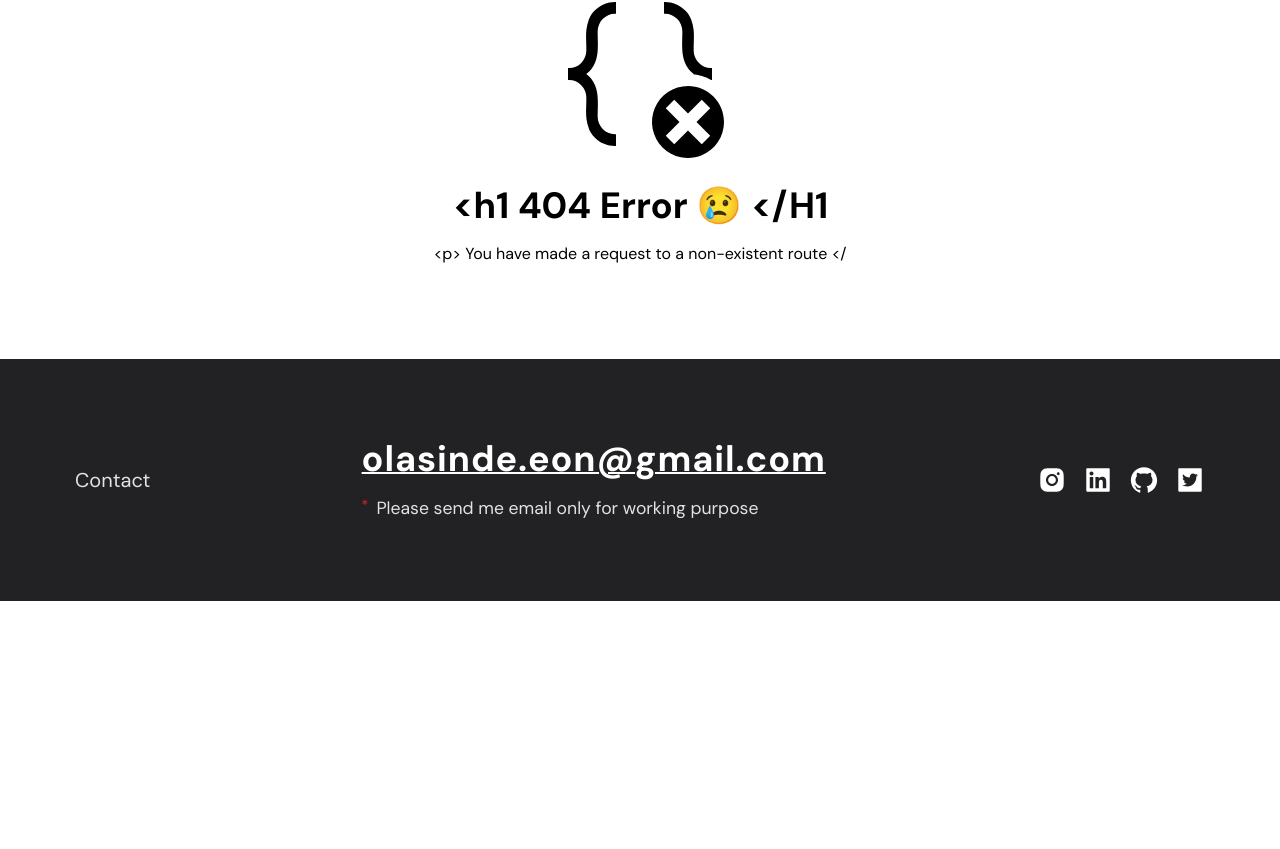
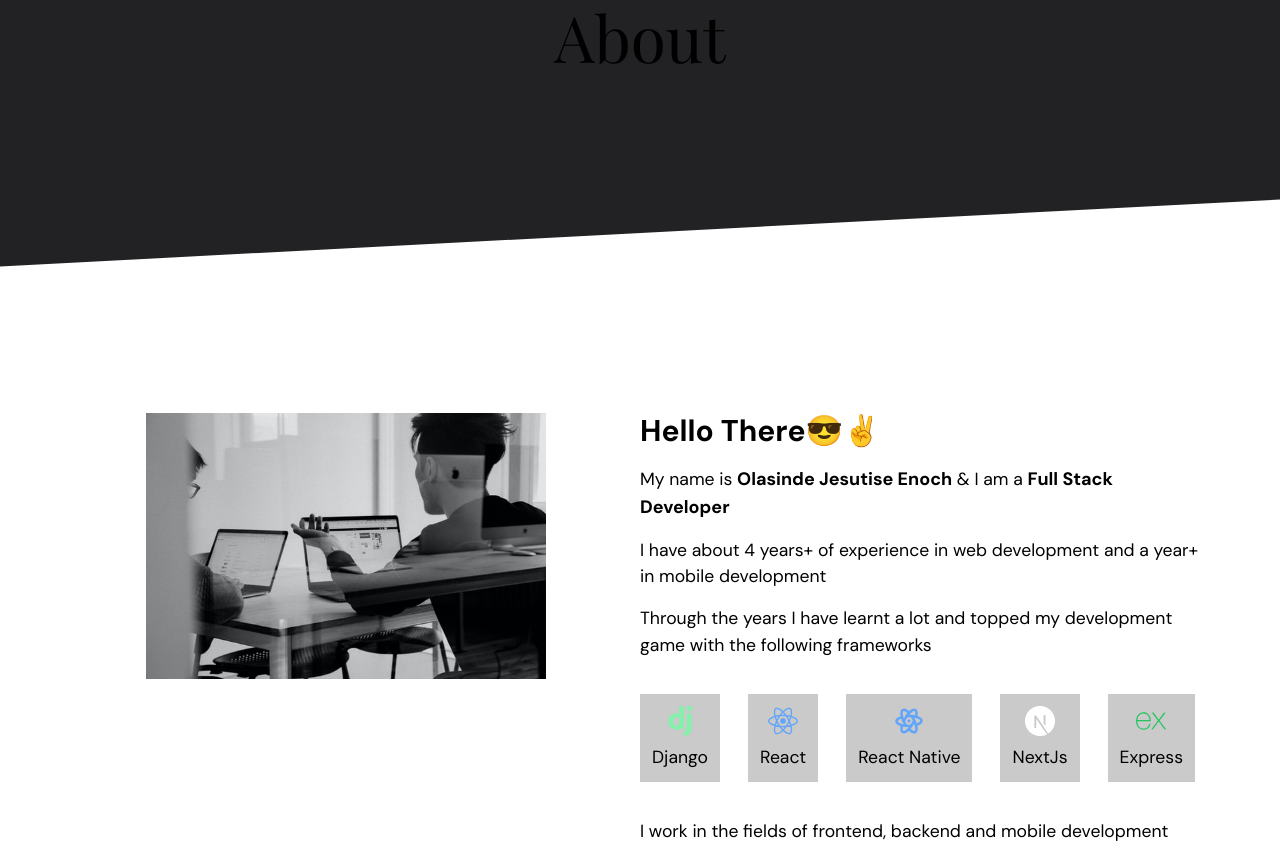
Before and after one commit to Eonsinde/me_folio_next_frontend, a Next.js app: page /about in a window 1280 px wide. Before the commit this address had no page. Shown: the part 251-1100 px from the top of the page. Before the commit the page ends 852 px from the top, so only its background shows below. Built offline with nearby package versions, Linux system fonts and the light colour scheme; a web font is replaced by a local one.

Commit message:
Recent Changes

```diff
--- a/components/Navbar/NavLink.tsx
+++ b/components/Navbar/NavLink.tsx
@@ -17,7 +17,7 @@ const NavLink = ({ link, count, className, onClick }: Props) => {
     <Link
       href={`${link.href}`}
       onClick={onClick ? onClick : () => {}}
-      className={`flex flex-col space-y-2 items-end justify-center ${className ? className : ''}`}
+      className={`flex flex-col space-y-2 items-start md:items-end justify-center ${className ? className : ''}`}
     >
       <small>0{count}</small>
       <p>{link.label}</p>
--- a/package.json
+++ b/package.json
@@ -17,9 +17,11 @@
     "eslint-config-next": "13.0.6",
     "framer-motion": "^9.0.4",
     "next": "13.0.6",
+    "next-progress": "^2.2.0",
     "react": "18.2.0",
     "react-dom": "18.2.0",
     "react-icons": "^4.7.1",
+    "tailwind-scrollbar-hide": "^1.1.7",
     "typescript": "4.9.4"
   },
   "devDependencies": {
--- a/pages/404.tsx
+++ b/pages/404.tsx
@@ -25,17 +25,17 @@ export default function Custom404() {
             <meta name="description" content="404 page at eonsinde" />
             <link rel="icon" href="/favicon.ico" />
         </Head>
-        <section className='h-[59.3vh] flex items-center justify-center'>
+        <section className='h-[59.3vh] px-2 flex items-center justify-center'>
             <div className="flex flex-col items-center justify-center space-y-4">
                 <VscBracketError className="text-[12em]" />
                 <motion.h1
                     variants={bannerImgVariant}
                     animate="visible"
-                    className="text-4xl font-semibold"
+                    className="text-center text-xl md:text-3xl lg:text-4xl font-semibold animate-pulse"
                 >
                     {`<h1 404 Error 😢 </H1`}
                 </motion.h1>
-                <p>{`<p> You have made a request to a non-existent route </`}</p>
+                <p className="text-neutral-400 text-center">{`<p> You have made a request to a non-existent route </`}</p>
             </div>
         </section>
     </>
--- a/pages/_app.tsx
+++ b/pages/_app.tsx
@@ -1,6 +1,7 @@
 import '../styles/globals.css'
 import { FC, ReactNode, useEffect } from 'react'
 import type { AppProps } from 'next/app'
+import NextProgress from "next-progress";
 
 
 const Noop: FC<{ children?: ReactNode }> = ({ children }) => <>{children}</>
@@ -15,6 +16,7 @@ export default function MyApp({ Component, pageProps }: AppProps) {
 
   return (
     <>
+      <NextProgress color="234" delay={300} options={{ showSpinner: false }} />
       <Layout pageProps={pageProps}>
         <Component {...pageProps} />
       </Layout>
--- /dev/null
+++ b/pages/about.tsx
@@ -0,0 +1,62 @@
+import { useState } from 'react'
+import Head from 'next/head'
+import Image from 'next/image'
+import Layout from '@components/Layout'
+import { SiDjango, SiExpress, SiNextdotjs, SiReact } from "react-icons/si"
+import { TbBrandReactNative } from "react-icons/tb"
+
+
+type Props = {}
+
+export default function Works({}: Props) {
+    const [viewState, setViewState] = useState<string>('list');
+    const works: number[] = [1, 2, 3, 4, 5, 6];
+
+    return (
+        <>
+            <Head>
+                <title>Eonsinde | Works</title>
+                <meta name="description" content="Olasinde Jesutise Enoch Web Portfolio, Eonsinde web portfolio" />
+                <link rel="icon" href="/favicon.ico" />
+            </Head>
+
+            <header className="h-[304px] bg-app-dark flex justify-center items-center before:absolute before:h-[100px] before:-bottom-6 before:md:-bottom-11 before:w-full before:bg-app-dark before:-skew-y-3 relative">
+                <h1 className="font-dm-sans text-[45px] md:text-[58px] lg:text-[64px]">About</h1>
+            </header>
+
+            <section className="py-28 text-[1.1rem]">
+                <div className="app-container">
+                    <div className="py-28 flex flex-col md:flex-row item-start justify-between space-y-10 md:space-y-0 space-x-0 md:space-x-4">
+                        <div className="basis-5/12 flex items-start justify-start md:justify-end">
+                            <Image
+                                className="z-0"
+                                src="/images/computer_code.jfif"
+                                height={400}
+                                width={400}
+                                alt="avatar"
+                            />
+                        </div>
+                        <div className="basis-6/12 flex flex-col space-y-4 text-[1.1rem]">
+                            <h1 className='text-3xl font-bold'>Hello There😎✌️</h1>
+                            <p>My name is <span className='capitalize font-semibold text-lg'>Olasinde Jesutise Enoch</span> & I am a <span className='capitalize font-semibold text-lg'>full stack developer</span></p>
+                            <p>I have about 4 years+ of experience in web development and a year+ in mobile development</p>
+                            <p>Through the years I have learnt a lot and topped my development game with the following frameworks</p>
+                            <div className='py-5 grid grid-cols-2 sm:grid-cols-3 gap-3 md:flex md:space-x-4'>
+                                <div className='bg-neutral-600/30 p-3 flex flex-col justify-center items-center space-y-2 text-center'><SiDjango className='text-green-300 text-3xl'/><span>Django</span></div>
+                                <div className='bg-neutral-600/30 p-3 flex flex-col justify-center items-center space-y-2 text-center'><SiReact className='text-blue-400 text-3xl'/><span>React</span></div>
+                                <div className='bg-neutral-600/30 p-3 flex flex-col justify-center items-center space-y-2 text-center'><TbBrandReactNative className='text-blue-400 text-3xl'/><span>React Native</span></div>
+                                <div className='bg-neutral-600/30 p-3 flex flex-col justify-center items-center space-y-2 text-center'><SiNextdotjs className='text-white text-3xl'/><span>NextJs</span></div>
+                                <div className='bg-neutral-600/30 p-3 flex flex-col justify-center items-center space-y-2 text-center'><SiExpress className='text-green-500 text-3xl'/><span>Express</span></div>
+                            </div>
+                            <p>I work in the fields of frontend, backend and mobile development</p>
+                            <p>In my spare time I work on computer graphics and develop a 2D game engine with javascript and C++</p>
+                        </div>
+
+                    </div>
+                </div>
+            </section>
+        </>
+    )
+}
+
+Works.Layout = Layout
--- a/pages/index.tsx
+++ b/pages/index.tsx
@@ -3,9 +3,9 @@ import Image from 'next/image'
 import Link from 'next/link'
 import Layout from '@components/Layout'
 import { FiLink2 } from 'react-icons/fi'
-import styles from '../styles/Home.module.css'
 import Circle from '@components/shapes/Circle'
-
+import { SiDjango, SiExpress, SiNextdotjs, SiReact } from "react-icons/si"
+import { TbBrandReactNative } from "react-icons/tb"
 
 
 export default function Home() {
@@ -27,7 +27,7 @@ export default function Home() {
               {/* header text and captions */}
               <div className="basis-full md:basis-6/12 flex flex-col items-center md:items-start space-y-8 text-[1.1rem]">
                 <p className='font-dm-sans text-[1.25rem] italic tracking-wide'>Hello! I’m Olasinde Jesutise Enoch</p>
-                <h1 className="font-dm-sans font-bold text-center md:text-left text-[45px] md:text-[58px] lg:text-[64px] before:block before:absolute before:-inset-1 before:-skew-y-3 before:bg-app-dark relative">
+                <h1 className="font-dm-sans font-bold text-center md:text-left text-[45px] md:text-[58px] lg:text-[64px] relative before:block before:absolute before:-inset-1 before:-skew-y-3 before:bg-app-dark">
                   <span className="relative text-white">Full stack Developer</span>
                 </h1>
                 <div className="flex items-center justify-start space-x-4 text-[1.25rem]">
@@ -69,6 +69,7 @@ export default function Home() {
               <p>Multi-disciplinary full stack developer. I transform problems into scalable solutions, using design and technology</p>
               <p>I work in the fields of frontend, backend and mobile development</p>
               <p>In my spare time I work on computer graphics and develop a 2D game engine with javascript and C++</p>
+              <Link href='/about' className='underline'>Read More</Link>
             </div>
             <div className="basis-5/12 flex items-center justify-start md:justify-end">
               <Image
@@ -128,6 +129,21 @@ export default function Home() {
           </div>
         </div>
       </section>
+
+      <section className='py-20'>
+        <div className="app-container">
+          <h4 className="font-bold text-xl before:block before:absolute before:top-3 before:-left-2 before:skew-y-3 before:h-[30px] before:w-28 before:bg-app-dark relative">
+            <span className="relative text-white">My Stack</span>
+          </h4>
+          <div className='mt-10 flex items-center justify-between space-x-4 md:space-x-4 overflow-x-auto scrollbar-hide'>
+            <div className='bg-neutral-600/30 md:hover:bg-neutral-600/70 py-10 min-w-[12rem] w-48 flex flex-col items-center space-y-2 transition-colors'><SiDjango className='text-green-700 text-[5rem]'/><span>Django</span></div>
+            <div className='bg-neutral-600/30 md:hover:bg-neutral-600/70 py-10 min-w-[12rem] w-48 flex flex-col items-center space-y-2 transition-colors'><SiReact className='text-blue-400 text-[5rem]'/><span>React</span></div>
+            <div className='bg-neutral-600/30 md:hover:bg-neutral-600/70 py-10 min-w-[12rem] w-48 flex flex-col items-center space-y-2 transition-colors'><TbBrandReactNative className='text-blue-400 text-[5rem]'/><span>React Native</span></div>
+            <div className='bg-neutral-600/30 md:hover:bg-neutral-600/70 py-10 min-w-[12rem] w-48 flex flex-col items-center space-y-2 transition-colors'><SiNextdotjs className='text-white text-[5rem]'/><span>NextJs</span></div>
+            <div className='bg-neutral-600/30 md:hover:bg-neutral-600/70 py-10 min-w-[12rem] w-48 flex flex-col items-center space-y-2 transition-colors'><SiExpress className='text-green-500 text-[5rem]'/><span>Express</span></div>
+          </div>
+        </div>
+      </section>
     </>
   )
 }
--- a/pages/works.tsx
+++ b/pages/works.tsx
@@ -15,7 +15,6 @@ type Props = {}
 export default function Works({}: Props) {
     const [viewState, setViewState] = useState<string>('list');
     const works: number[] = [1, 2, 3, 4, 5, 6];
-
 
     return (
         <>
@@ -47,7 +46,7 @@ export default function Works({}: Props) {
                             <p>List View</p>
                         </button>
                     </div>
-                    <div className={` ${viewState === "list" ? "flex flex-col space-y-10" : "grid grid-cols-1 md:grid-cols-2 lg:grid-cols-3 xl:grid-cols-3 gap-4"}`}>
+                    <div className={` ${viewState === "list" ? "flex flex-col space-y-10" : "grid grid-cols-1 md:grid-cols-2 lg:grid-cols-3 xl:grid-cols-3 gap-10"}`}>
                         {works.map(work => (
                             <div key={work} className={`single-work flex ${viewState === "list" ? "flex-col md:even:flex-row md:odd:flex-row-reverse" : "flex-col"}`}>
                                 <div className={`${viewState === "list" ? "md:basis-4/12 h-[250px] md:h-auto" : "h-[250px]"}  relative`}>
--- a/tailwind.config.js
+++ b/tailwind.config.js
@@ -16,5 +16,7 @@ module.exports = {
       'dm-sans': ['Playfair Display', 'sans-serif'],
     },
   },
-  plugins: [],
+  plugins: [
+    require('tailwind-scrollbar-hide')
+  ],
 }
```
Also changed, not shown: 1 other file (tests, documents, lock files or other folders).
